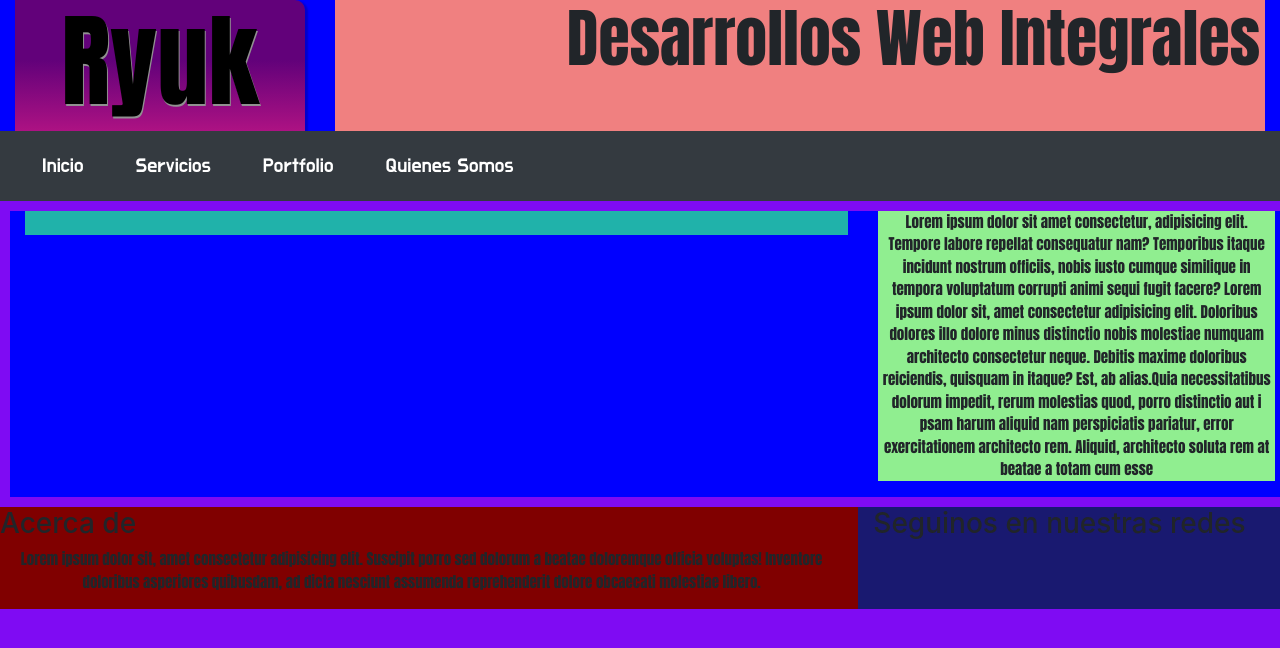
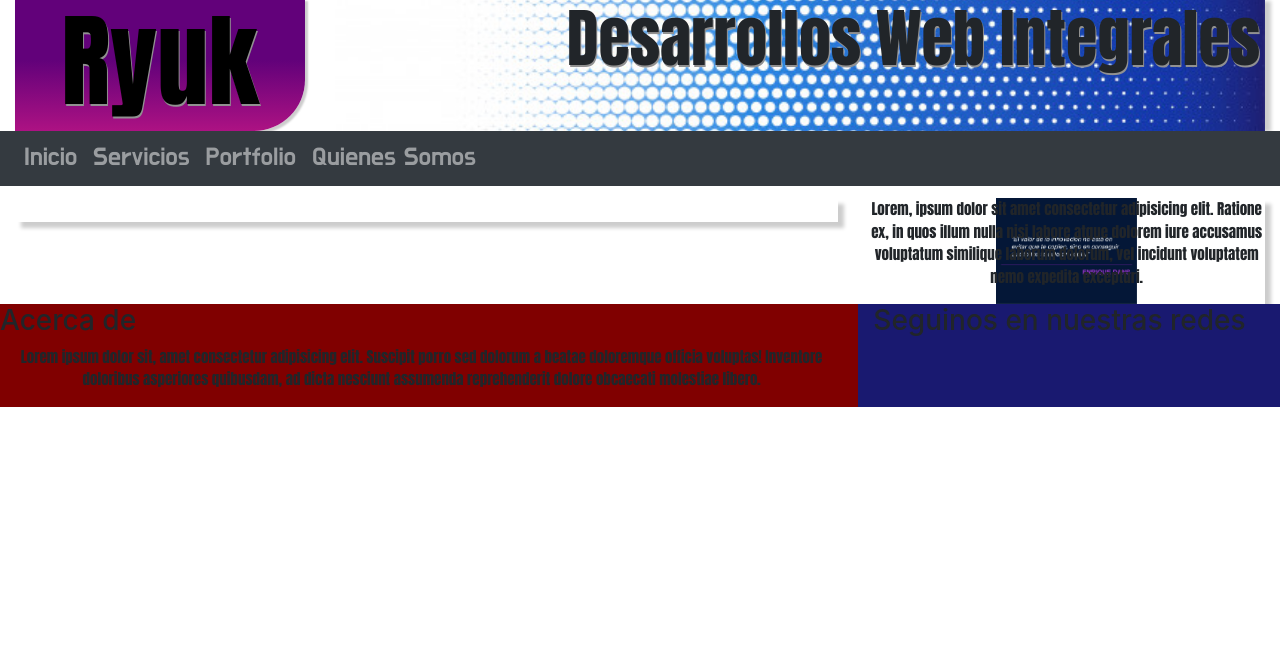
Before and after one commit to Diegonr1791/MiPrimerRepositorio, a plain HTML site: page inicio.html in a window 1280 px wide. Drawn offline with nearby package versions, Linux system fonts and the light colour scheme.

Commit message:
menu responsive con boton y arreglo de header y logo

```diff
--- a/css/style.css
+++ b/css/style.css
@@ -8,14 +8,14 @@
 }
 
 body{
-    background-color: rgb(127, 11, 243);
+    /*background-color: rgb(127, 11, 243);*/
 
 
 }
 /*CONTENEDOR*/
 .container-fluid{
-    background-color: blue;
-    margin: 10px;
+    /*background-color: blue;*/
+
 }
 /*-------------------------*/
 /*HEADER*/
@@ -33,7 +33,7 @@ margin-top: 0px;
     box-shadow: 2px 2px 2px 1px rgba(0, 0, 0, 0.2);
     text-align: center;
     line-height: 150px;
-    border-radius: 0px 10px 0px 0px;
+    border-radius: 0vw 0vw 4vw 0vw;
 
     /* Permalink - use to edit and share this gradient: https://colorzilla.com/gradient-editor/#62017a+46,ad1283+100 */
     background: #62017a; /* Old browsers */
@@ -52,9 +52,12 @@ margin-top: 0px;
 
 /*TITULO*/
 #div-titulo{
-    background-color: lightcoral;
+    background-image: url("../img/banner-titulo2.jpg");
     height: 100%;
-
+    background-repeat: no-repeat;
+    background-position: center;
+    background-size: cover;
+    box-shadow: 0.5vw 0.5px 0.3vw  rgba(0, 0, 0, 0.2);
 }
 
 
@@ -63,28 +66,30 @@ margin-top: 0px;
     font-size: 5vw;
     text-align: right;
     padding-right: 5px;
+    text-shadow: 1px 2px #919191;
 }
 /*------------------------------*/
 
 /*MENU NAVEGACION*/
 .contenedor-menu{
     background-color: lawngreen;
-    margin: 0px;
-    padding: 0px;
+
+
 }
 .contenedor-menu a{
     text-decoration: none;
     color: white;
-    padding: 12px 26px;
+    padding: 0.01vw 0.2vw;
     font-family: 'Do Hyeon', sans-serif;
-    font-size: 20px;
+    font-size: 2vw;
     text-align: center;
 }
 .contenedor-menu a:hover{
     color: blueviolet;
-    background: rgba(0,0,0,0.2);
+    /*background: rgba(0,0,0,0.2);*/
 }
 .contenedor-menu .navbar{
+  width: 100%;
 
 }
 .contenedor-menu .nav{
@@ -106,9 +111,14 @@ nav{
      */
 }
 /*------------------------------*/
+/*CONTENEDOR DEL CUERPO*/
+.contenedor-cuerpo{
+    margin-top: 1vw;
+}
+
 /*SECCION PRINCIPAL*/
 .seccion-principal{
-    background-color: lightseagreen;
+    box-shadow: 0.5vw 0.5vw 0.3vw rgba(0, 0, 0, 0.2);
 }
 .seccion-principal img{
     width: 100%;
@@ -119,9 +129,12 @@ nav{
 /*ASIDE*/
 aside{
 
-    height: auto;
-
-    background-color: lightgreen;
+    background-image: url("../img/aside.jpg");
+    height: 100%;
+    background-repeat: no-repeat;
+    background-position: center;
+    background-size: contain;
+    box-shadow: 0.5vw 0.5vw 0.3vw rgba(0, 0, 0, 0.2);
 }
 
 /*-------------------------------*/
--- a/inicio.html
+++ b/inicio.html
@@ -19,21 +19,29 @@
     <div class=" cont-header container-fluid">
       <header>
         <div class="row">
-          <div class="col-xs-12 col-sm-3 col-md-3 col-lg-3"><div id ="div-logo"><h1>Ryuk</h1></div></div>
-          <div class="col-xs-12 col-sm-9 col-md-9 col-lg-9"><div id="div-titulo"><h2>Desarrollos Web Integrales</h2></div></div>
+          <div class="col-xs-12 col-sm-12 col-md-3 col-lg-3"><div id ="div-logo"><h1>Ryuk</h1></div></div>
+          <div class="col-xs-12 col-sm-12 col-md-9 col-lg-9"><div id="div-titulo"><h2>Desarrollos Web Integrales</h2></div></div>
         </div>
       </header>
     </div>
       <div class="contenedor-menu container-fluid">
-            <nav class="navbar navbar-dark bg-dark">
-              <ul class="nav">
+        <div class="row">
+            <nav class="navbar navbar-expand-sm navbar-dark bg-dark">
+
+              <button class="navbar-toggler" type="button" data-toggle="collapse" data-target="#navbarNav" aria-expanded="false"
+              aria-label="Toggle navigation" aria-controls="navbarNav">
+                <span class="navbar-toggler-icon"></span>
+              </button>
+              <div class="collapse navbar-collapse" id ="navbarNav">
+                <ul class="navbar-nav">
                   <li class="nav-item"><a href="" class="nav-link">Inicio</a></li>
                   <li class="nav-item"><a href="" class="nav-link">Servicios</a></li>
                   <li class="nav-item"><a href="" class="nav-link">Portfolio</a></li>
                   <li class="nav-item"><a href="" class="nav-link">Quienes Somos</a></li>
                 </ul>
+              </div>
             </nav>
-
+      </div>
   </div>
 
       <div class="contenedor-cuerpo container-fluid">
@@ -45,15 +53,8 @@
           </div>
           <div class="col-sm-4">
             <aside>
-                <p>Lorem ipsum dolor sit amet consectetur, adipisicing elit. Tempore labore repellat consequatur nam?
-                    Temporibus itaque incidunt nostrum officiis, nobis iusto cumque similique in tempora voluptatum
-                    corrupti animi sequi fugit facere?
-                   Lorem ipsum dolor sit, amet consectetur adipisicing elit. Doloribus dolores illo
-                    dolore minus distinctio nobis molestiae numquam architecto consectetur neque.
-                    Debitis maxime doloribus reiciendis, quisquam in itaque? Est, ab alias.Quia
-                    necessitatibus dolorum impedit, rerum molestias quod, porro distinctio aut i
-                    psam harum aliquid nam perspiciatis pariatur, error exercitationem architecto
-                    rem. Aliquid, architecto soluta rem at beatae a totam cum esse
+              <div id="img"></div>
+                <p>Lorem, ipsum dolor sit amet consectetur adipisicing elit. Ratione ex, in quos illum nulla nisi labore atque dolorem iure accusamus voluptatum similique laborum dolorum, vel incidunt voluptatem nemo expedita excepturi.
                </p>
             </aside>
           </div>
```
Also changed, not shown: index.html (+27 -23 lines), img/aside.jpg (added), img/banner-titulo.jpg (added), img/banner-titulo2.jpg (added). Lines whose indentation alone changed are shown as unchanged.
